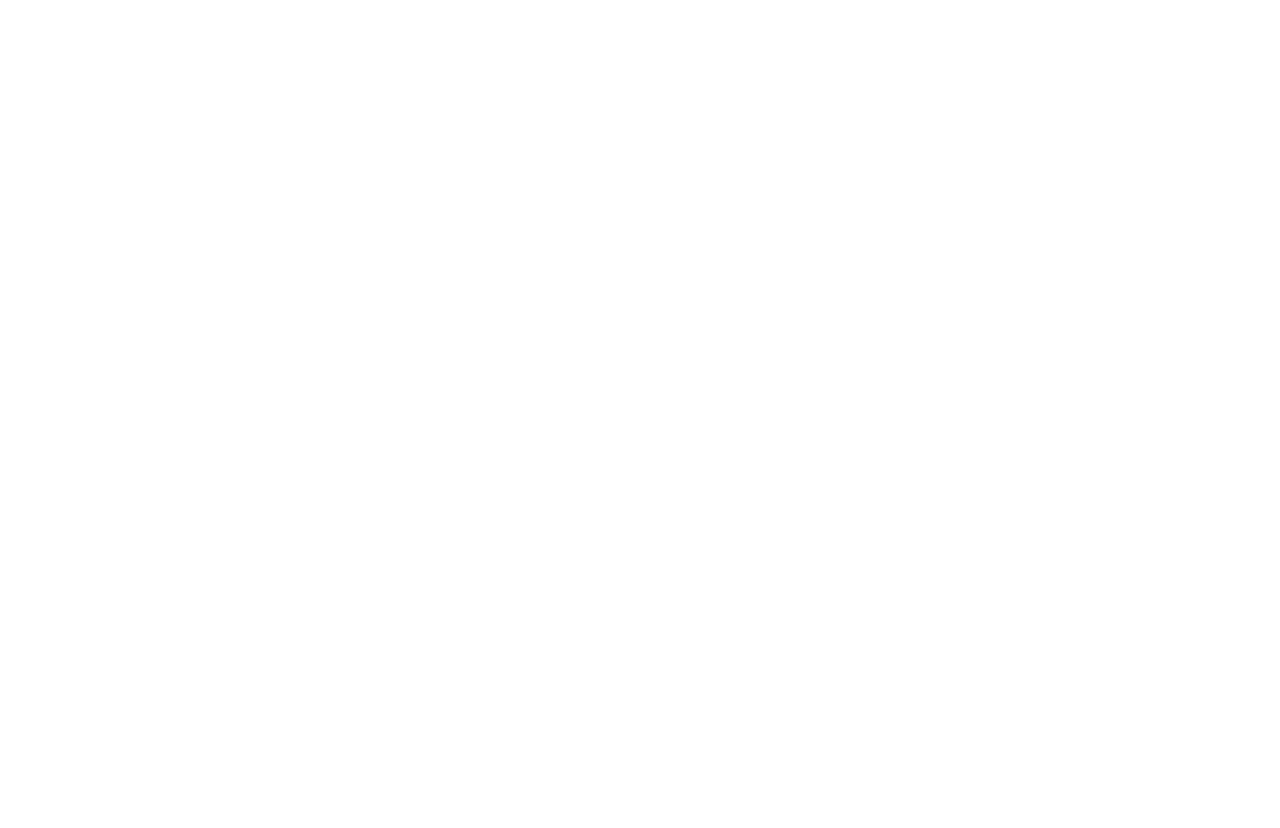
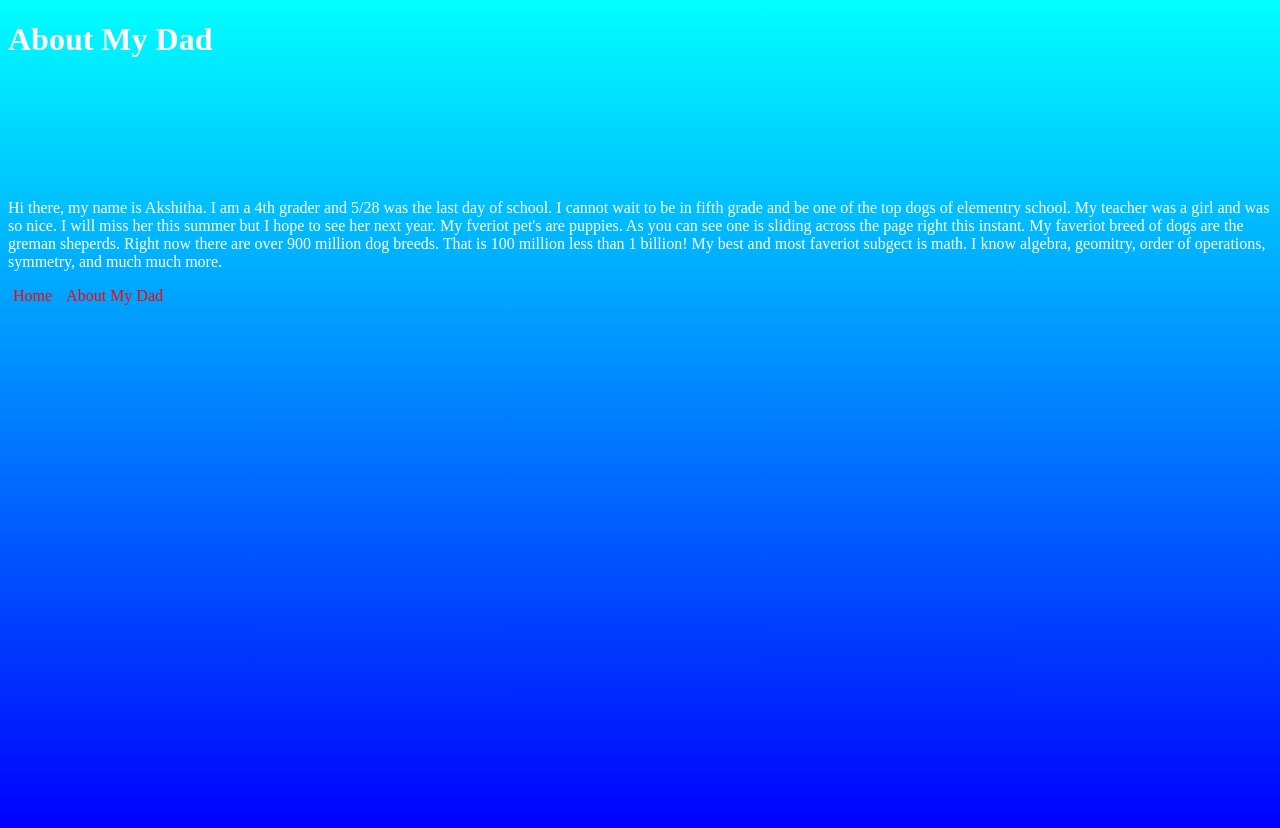
Before and after one commit to stacystar1/stacystart-website, a website: page p2.html in a window 1280 px wide. Before the commit the page ends 800 px from the top, so only its background shows below. Drawn offline with Linux system fonts and the light colour scheme; grey boxes are pictures that could not be loaded.

Commit message:
changed body

```diff
--- a/p2.html
+++ b/p2.html
@@ -0,0 +1,29 @@
+<!DOCTYPE html>
+<html lang="en">
+  <head>
+    <meta charset="UTF-8" />
+    <meta name="viewport" content="width=device-width, initial-scale=1.0" />
+    <meta http-equiv="X-UA-Compatible" content="ie=edge" />
+    <title>Stacy Star</title>
+  </head>
+  <body>
+    <h1>
+     About My Dad
+    </h1>
+    <div>
+      <marquee direction="left" truespeed="61" scrolldelay="15">
+          <img src="https://snappygoat.com/b/9df84fcbcbad38cf4880c7fa1039146add31a930" height="10%" width="10%"></img>
+
+      </marquee>
+
+    </div>
+    <p>
+      Hi there, my name is Akshitha. I am a 4th grader and 5/28 was the last day
+      of school. I cannot wait to be in fifth grade and be one of the top dogs of elementry school. My teacher was a girl and was so nice. I will miss her this summer but I hope to see her next year. My fveriot pet's are puppies. As you can see one is sliding across the page right this instant. My faveriot breed of dogs are the greman sheperds. Right now there are over 900 million dog breeds. That is 100 million less than 1 billion! My best and most faveriot subgect is math. I know algebra, geomitry, order of operations, symmetry, and much much more.
+    </p>
+  </body>
+</html>
+<link rel="stylesheet" href="style.css">
+<a href="index.html">Home</a>
+<a href="p2.html">About My Dad</a>
+<span class="About My Dad"></span>
```
Also changed, not shown: index.html (+2 -3 lines).
